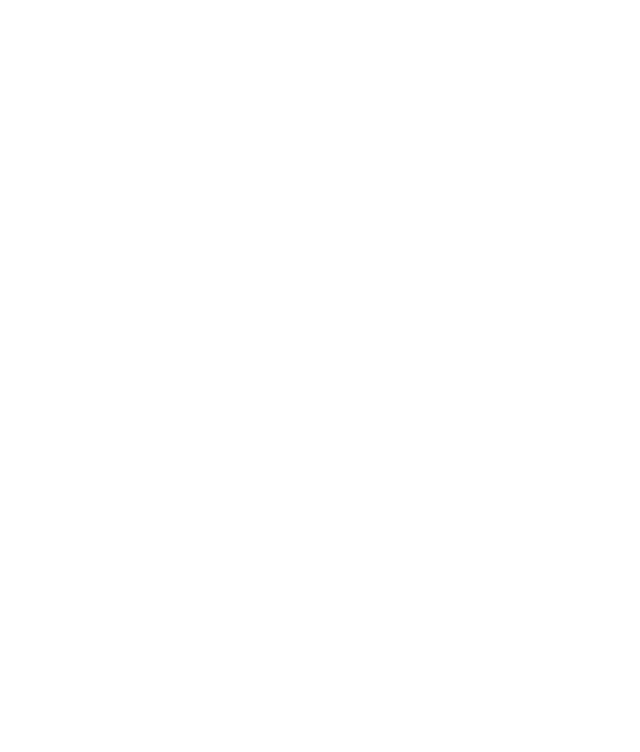
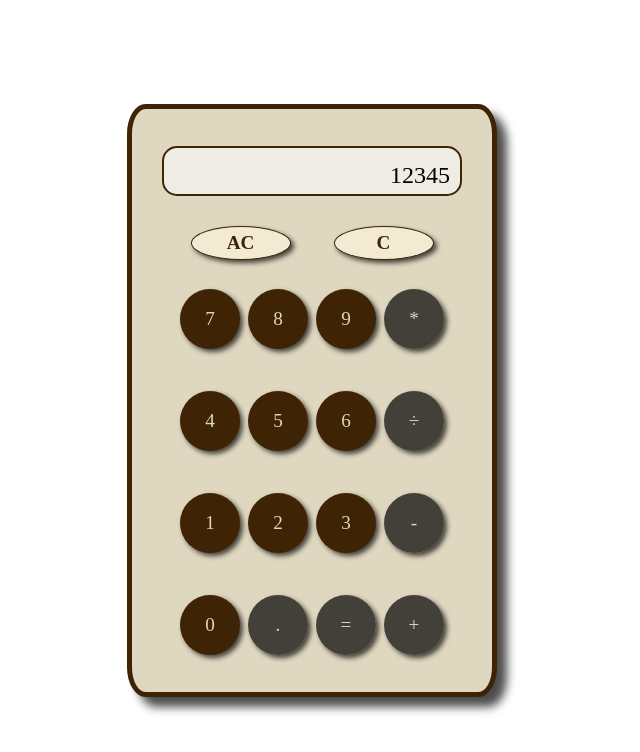
Before and after one commit to Trxllest/calculator, a plain HTML site: page index.html in a window 1280 px wide. Shown: the whole page, without its empty margins (328-968 px from the left). Drawn offline with Linux system fonts and the light colour scheme.

Commit message:
Added UI

```diff
--- a/index.html
+++ b/index.html
@@ -8,6 +8,40 @@
 </head>
 <body>
 
+    <div id="calculatorFrame">
+
+        <!-- Display Area -->
+        <div class="display">
+            <div class="displayContent">12345</div>
+        </div>
+
+        <!-- Clear and All Clear -->
+        <div class="clearContainer">
+            <div class="allClear clearBtn">AC</div>
+            <div class="clear clearBtn">C</div>
+        </div>
+
+        <!-- Buttons -->
+        <div class="buttonsContainer">
+            <div class="calcBtn numBtn">7</div>
+            <div class="calcBtn numBtn">8</div>
+            <div class="calcBtn numBtn">9</div>
+            <div class="calcBtn operator">*</div>
+            <div class="calcBtn numBtn">4</div>
+            <div class="calcBtn numBtn">5</div>
+            <div class="calcBtn numBtn">6</div>
+            <div class="calcBtn operator">÷</div>
+            <div class="calcBtn numBtn">1</div>
+            <div class="calcBtn numBtn">2</div>
+            <div class="calcBtn numBtn">3</div>
+            <div class="calcBtn operator">-</div>
+            <div class="calcBtn numBtn">0</div>
+            <div class="calcBtn operator">.</div>
+            <div class="calcBtn operator">=</div>
+            <div class="calcBtn operator">+</div>
+        </div>
+    </div>
+
     <script src="calculator.js"></script>
 </body>
 </html>
--- a/style.css
+++ b/style.css
@@ -0,0 +1,110 @@
+* {
+    margin: 0;
+    padding: 0;
+    box-sizing: border-box;
+}
+
+html, body {
+    margin: 0;
+    height: 100%;
+}
+
+body {
+    display: flex;
+    justify-content: center;
+    /* min-height: 100%; */
+    /* position: relative; */
+    align-items: center;
+}
+
+#calculatorFrame {
+    display: flex;
+    flex-direction: column;
+    align-items: center;
+    width: 370px;
+    height: auto;
+    padding: 20px 5px 20px 5px;
+    justify-content: center;
+    background-color: #DFD7BF;
+    border: #3F2305 solid 5px;
+    border-radius: 5%;
+    box-shadow: 10px 10px 10px rgb(0, 0, 0, 0.7);
+}
+
+.display {
+    height: 50px;
+    width: 300px;
+    padding: 5px 10px;
+    display: flex;
+    align-items: flex-end;
+    justify-content: end;
+    background-color: rgb(245, 245, 245, 0.7);
+    border: #3F2305 solid 2px;
+    border-radius: 15px;
+    margin: 5% 0;
+    font-size: x-large;
+}
+
+.clearContainer {
+    display: flex;
+    justify-content: space-around;
+    width: 300px;
+    height: auto;
+    gap: 10px;
+    padding: 12px;
+}
+
+.clearBtn {
+    background-color: #F2EAD3;
+    padding: 5px;
+    width: 100px;
+    height: auto;
+    text-align: center;
+    color: #3F2305;
+    border-radius: 50%;
+    border: #3F2305 solid 1px;
+    font-size: larger;
+    font-weight: 700;
+    box-shadow: 3px 3px 5px rgb(0, 0, 0, 0.7);
+}
+
+.clearBtn:hover {
+    background-color: #f3c743;
+}
+
+.buttonsContainer {
+    width: 300px;
+    height: 400px;
+    display: flex;
+    align-items: center;
+    flex-wrap: wrap;
+    gap: 8px;
+    justify-content: center;
+    /* border: rgb(63, 35, 5, 0.5) solid 3px; */
+}
+
+.calcBtn {
+    width: 60px;
+    height: 60px;
+    padding: 5px;
+    background-color: #3F2305;
+    color: #DFD7BF;
+    border-radius: 50%;
+    display: flex;
+    align-items: center;
+    justify-content: center;
+    box-shadow: 3px 3px 5px rgb(0, 0, 0, 0.7);
+    font-size: larger;
+}
+
+.calcBtn.operator {
+    background-color: rgb(0, 0, 0, 0.7);
+}
+
+.calcBtn.operator:hover {
+    background-color: black;
+}
+
+.calcBtn.numBtn:hover {
+    background-color: rgb(63, 35, 5, 0.8) ;
+}
```
